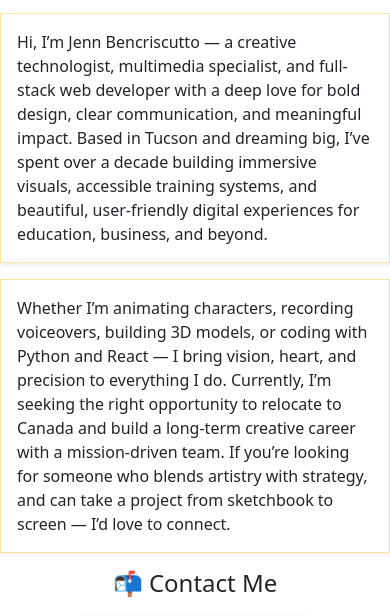
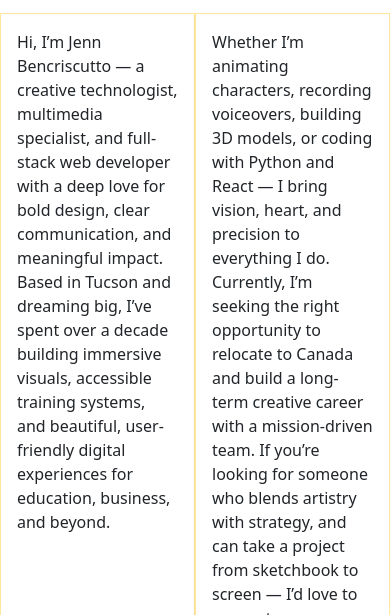
Before and after one commit to jpcreativeworks/portfolio-bencriscutto, a plain HTML site: page about.html in a window 390 px wide. Shown: the part 191-806 px from the top of the page. Drawn offline with nearby package versions, Linux system fonts and the light colour scheme.

Commit message:
updated columns in about

```diff
--- a/about.html
+++ b/about.html
@@ -53,7 +53,7 @@
       <h1>About me</h1>
       <h3 class="mb-3">Design with purpose. Code with clarity. Create with heart.</h3>
       <div class="row">
-        <div class="col-12 col-md-6 mx-md-3 mb-3 p-3 shadow-sm border border-warning-subtle">
+        <div class="col mx-sm-3 mb-3 p-3 shadow-sm border border-warning-subtle">
           Hi, I’m Jenn Bencriscutto — a creative technologist, multimedia
           specialist, and full-stack web developer with a deep love for bold
           design, clear communication, and meaningful impact. Based in Tucson
@@ -61,7 +61,7 @@
           accessible training systems, and beautiful, user-friendly digital
           experiences for education, business, and beyond.
         </div>
-        <div class="col-12 col-md-6 mx-md-3 mb-3 p-3 shadow-sm border border-warning-subtle">
+        <div class="col mx-sm-3 mb-3 p-3 shadow-sm border border-warning-subtle">
           Whether I’m animating characters, recording voiceovers, building 3D
           models, or coding with Python and React — I bring vision, heart, and
           precision to everything I do. Currently, I’m seeking the right
--- a/src/style.css
+++ b/src/style.css
@@ -108,17 +108,6 @@ p {
   display: inline-block;
 }
 
-@media (max-width: 500px) {
-  img {
-    display: none;
-  }
-   .row > .col-12 {
-    margin-bottom: 1rem;
-    margin-left: 0;
-    margin-right: 0;
-  }
-}
-
 @media (max-width: 990px) and (min-width: 768px) {
   h1 {
     font-size: 72px;
@@ -131,6 +120,12 @@ p {
   }
   p {
     font-size: 16px;
+  }
+}
+
+@media (max-width: 768px) {
+  .col-12 {
+    margin-bottom: 1rem;
   }
 }
 
@@ -163,3 +158,10 @@ p {
     font-size: 11px;
   }
 }
+
+@media (max-width: 500px) {
+  img {
+    display: none;
+  }
+
+}
```
